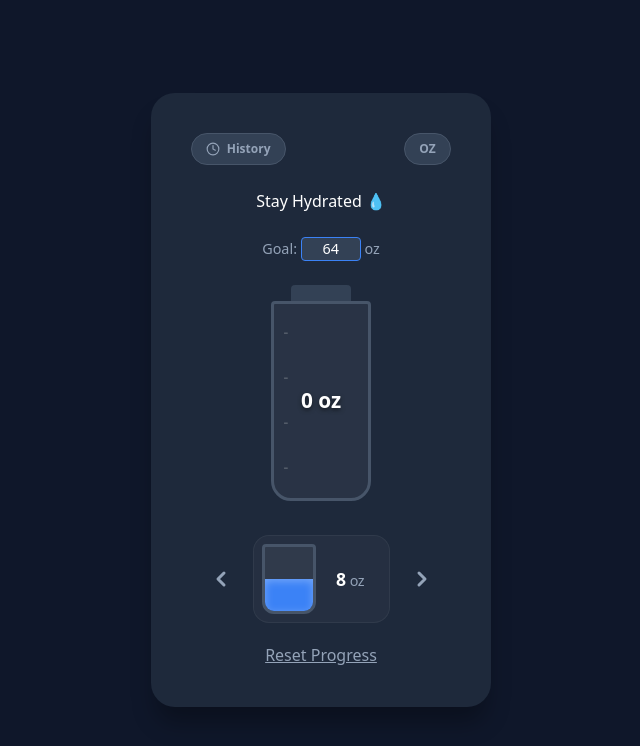
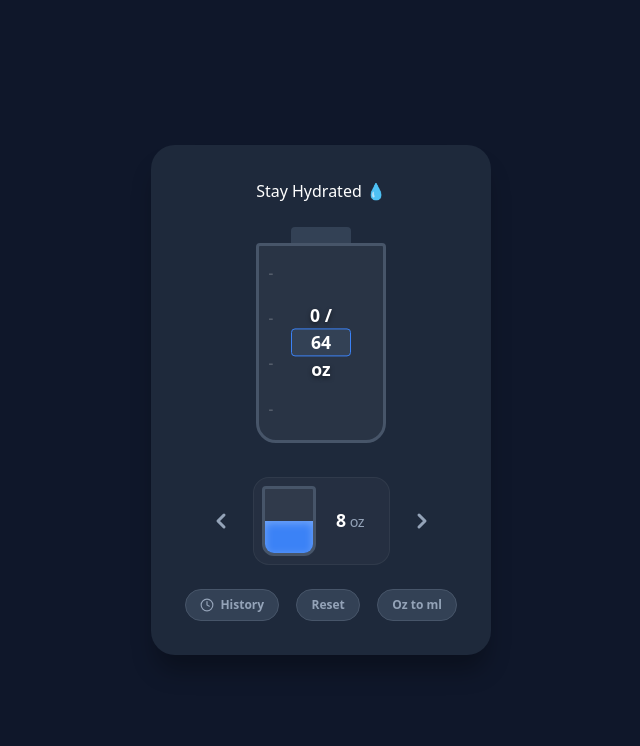
Before and after one commit to nadia-nh/rc-water-tracking-app, a Next.js app: page / in a window 1280 px wide. Both pictures are taken after a click on the element "64". Shown: the top 746 px of the page, without its empty margins (319-959 px from the left). Built offline with nearby package versions, Linux system fonts and the light colour scheme.

Commit message:
UI redesign
- Move history and unit change to the bottom
- Move goal edit to inside the main bottle
- Make main bottle wider

```diff
--- a/app/globals.css
+++ b/app/globals.css
@@ -23,7 +23,7 @@ body {
 /* 1. Main Card */
 .card {
   background: var(--card-bg);
-  padding: 2.5rem;
+  padding: 2.1rem;
   border-radius: 24px;
   box-shadow: 0 20px 25px -5px rgba(0, 0, 0, 0.3);
   text-align: center;
@@ -35,8 +35,8 @@ body {
   position: relative;
 }
 
-/* 2. Top Action Row */
-.top-actions-container {
+/* 2. Bottom Action Row */
+.bottom-actions-container {
   display: flex;
   justify-content: space-between;
   width: 100%;
@@ -58,12 +58,6 @@ body {
 }
 
 /* 3. Goal Area */
-.goal-container {
-  color: var(--text-muted);
-  font-size: 0.9rem;
-  height: 24px;
-}
-
 .goal-text-editable {
   color: var(--water-blue);
   font-weight: bold;
@@ -90,7 +84,7 @@ body {
 
 /* 4. Bottle & Water Fill */
 .bottle-container {
-  width: 120px;
+  width: 130px;
   position: relative;
 }
 
@@ -103,7 +97,7 @@ body {
 }
 
 .bottle-body {
-  width: 100px;
+  width: 130px;
   height: 200px;
   background: rgba(255, 255, 255, 0.05);
   border: 3px solid var(--border-muted);
@@ -145,7 +139,7 @@ body {
   left: 50%;
   transform: translate(-50%, -50%);
   z-index: 10;
-  font-size: 1.3rem;
+  font-size: 1.1rem;
   font-weight: 800;
   text-shadow: 0 2px 4px rgba(0,0,0,0.5);
 }
@@ -240,16 +234,6 @@ body {
   color: var(--text-muted);
   font-size: 0.9rem;
   font-weight: 400;
-}
-
-.reset-btn {
-  margin-top: 1.5rem;
-  background: transparent;
-  color: #94a3b8;
-  border: none;
-  text-decoration: underline;
-  cursor: pointer;
-  margin-top: 0.5rem;
 }
 
 .success-toast {
--- a/app/page.tsx
+++ b/app/page.tsx
@@ -15,6 +15,7 @@ export default function Home() {
     min,
     max,
     unit,
+    switchUnitLabel,
     toggleUnit,
     addWater,
     resetWater,
@@ -27,16 +28,17 @@ export default function Home() {
   const [hasShownSuccess, setHasShownSuccess] = useState(false);
   const [tempGoal, setTempGoal] = useState(goal);
 
-  const fillPercentage = Math.min((total / goal) * 100, 100);
+  const bottleFill = Math.min((total / goal) * 100, 100);
+  const glassFill = (amount / max) * 100;
 
   useEffect(() => {
-    if (!hasShownSuccess && fillPercentage === 100 && total > 0) {
+    if (!hasShownSuccess && bottleFill === 100 && total > 0) {
       setShowSuccess(true);
       setHasShownSuccess(true);
       const timer = setTimeout(() => setShowSuccess(false), 3000);
       return () => clearTimeout(timer);
     }
-  }, [fillPercentage, total]);
+  }, [bottleFill, total]);
 
   const handleResetWater = () => {
     setHasShownSuccess(false);
@@ -49,6 +51,43 @@ export default function Home() {
     changeWaterGoal(tempGoal);
   }
 
+  const onGoalValueChange = (e: React.ChangeEvent<HTMLInputElement>) => {
+    setTempGoal(Number(e.target.value));
+  }
+
+  const onGoalEditKeyDown = (e: React.KeyboardEvent<HTMLInputElement>) => {
+    if (e.key === 'Enter') {
+      saveGoal();
+    }
+  }
+
+  const onGoalClick = () => {
+    setTempGoal(goal);
+    setIsEditingGoal(true);
+  }
+
+  function InputGoal () {
+    return (
+      <input
+        className="goal-input-active"
+        type="number"
+        autoFocus
+        value={tempGoal}
+        onChange={onGoalValueChange}
+        onBlur={saveGoal}
+        onKeyDown={onGoalEditKeyDown}
+      />
+    );
+  }
+
+  function GoalText() {
+    return (
+      <span className="goal-text-editable" onClick={onGoalClick}>
+        {goal}
+      </span>
+    );
+  }
+
   if (!isHydrated) {
     return <Skeleton />;
   }
@@ -57,53 +96,25 @@ export default function Home() {
     <div className="card">
       {showSuccess && <SuccessToast />}
 
-      <header className="top-actions-container">
-        <Link href="/history" className="action-btn"><HistoryIcon /> History</Link>
-        <button className="action-btn" onClick={toggleUnit}>{unit.toUpperCase()}</button>
-      </header>
+      <header className="title">Stay Hydrated 💧</header>
 
-      <h2 className="title">Stay Hydrated 💧</h2>
-      <div className="goal-container">
-        <span>Goal: </span>
-        {isEditingGoal ? (
-          <input
-            className="goal-input-active"
-            type="number"
-            autoFocus
-            value={tempGoal}
-            onChange={(e) => setTempGoal(Number(e.target.value))}
-            onBlur={saveGoal}
-            onKeyDown={(e) => e.key === 'Enter' && saveGoal()}
-          />
-        ) : (
-          <span
-            className="goal-text-editable"
-            onClick={() => {setTempGoal(goal); setIsEditingGoal(true)}}
-          >
-            {goal}
-          </span>
-        )}
-        <span> {unit}</span>
-      </div>
-
-      {/* The Nalgene Bottle UI */}
+      {/* The Main water bottle */}
       <div className="bottle-container">
         <div className="bottle-cap"></div>
         <div className="bottle-body">
-          {/* Measurement marks on the side */}
           <div className="bottle-marks">
             <span>-</span><span>-</span><span>-</span><span>-</span>
           </div>
-          {/* The Water Fill */}
-          <div
-            className="water-fill"
-            style={{ height: `${fillPercentage}%` }}
-          ></div>
-          <div className="bottle-label">{total} {unit}</div>
+          <div className="water-fill"
+            style={{ height: `${bottleFill}%` }}>
+          </div>
+          <div className="bottle-label">
+            {total} / {isEditingGoal ? <InputGoal /> : <GoalText />} {unit}
+          </div>
         </div>
       </div>
 
-      <footer className="logger-container">
+      <div className="logger-container">
         <div className="glass-selector">
           {/* Decrease Button */}
           <button
@@ -119,7 +130,7 @@ export default function Home() {
             <button className="mini-glass-btn" onClick={addWater}>
               <div
                 className="mini-water-fill"
-                style={{ height: `${(amount / max) * 100}%` }}
+                style={{ height: `${glassFill}%` }}
               />
             </button>
 
@@ -138,8 +149,19 @@ export default function Home() {
           </button>
         </div>
 
-        <button className="reset-btn" onClick={handleResetWater}>
-          Reset Progress
+      </div>
+
+      <footer className="bottom-actions-container">
+        <Link href="/history" className="action-btn">
+          <HistoryIcon /> History
+        </Link>
+
+        <button className="action-btn" onClick={handleResetWater}>
+          Reset
+        </button>
+
+        <button className="action-btn" onClick={toggleUnit}>
+          {switchUnitLabel}
         </button>
       </footer>
     </div>
--- a/app/types/water-unit.ts
+++ b/app/types/water-unit.ts
@@ -32,3 +32,7 @@ export function getMinAmount(unit: WaterUnit): number {
 export function getMaxAmount(unit: WaterUnit): number {
   return displayAmount(unit, 16);
 }
+
+export function getSwitchUnitLabel(unit: WaterUnit): string {
+  return unit === WaterUnit.Oz ? 'Oz to ml' : 'Ml to oz';
+}
--- a/app/water-tracker.tsx
+++ b/app/water-tracker.tsx
@@ -14,7 +14,8 @@ import {
   processInput,
   getStep,
   getMinAmount,
-  getMaxAmount } from './types/water-unit';
+  getMaxAmount,
+  getSwitchUnitLabel } from './types/water-unit';
 
 export function useWaterTracker() {
   const [total, setTotal] = useState<number>(0);
@@ -76,6 +77,7 @@ export function useWaterTracker() {
     min : getMinAmount(unit),
     max : getMaxAmount(unit),
     unit,
+    switchUnitLabel: getSwitchUnitLabel(unit),
     toggleUnit,
     addWater,
     resetWater,
```
